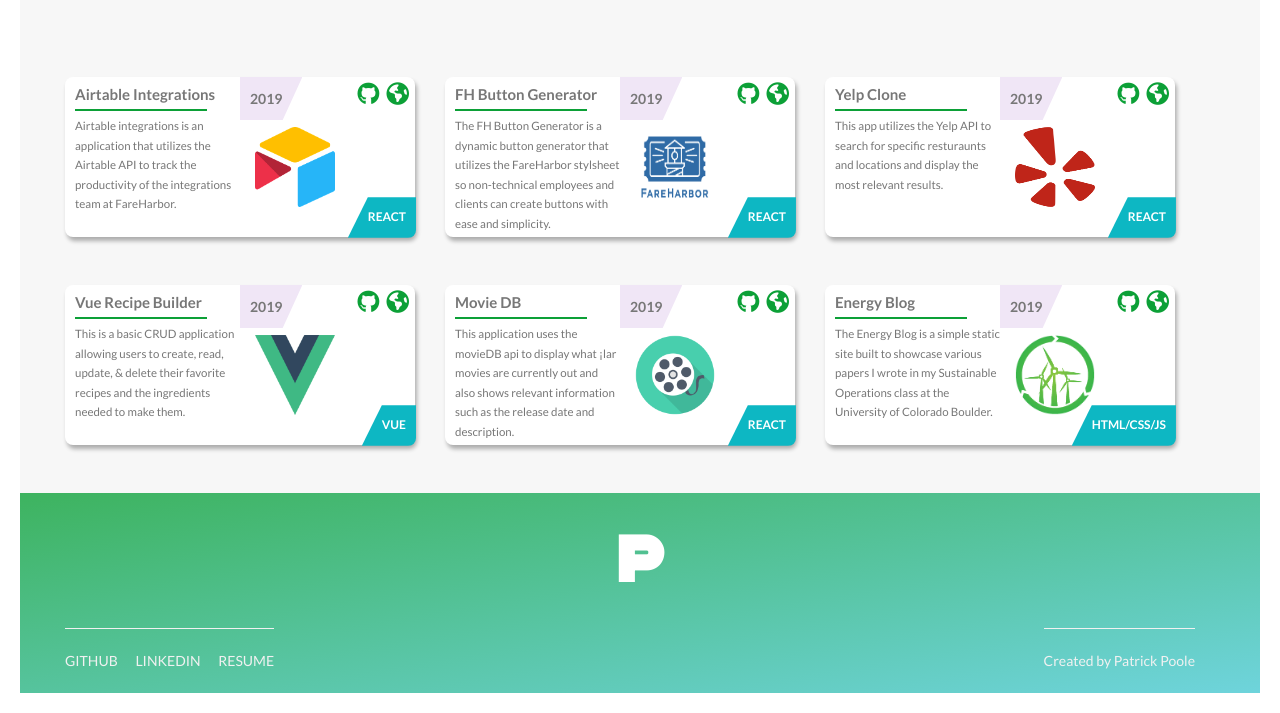
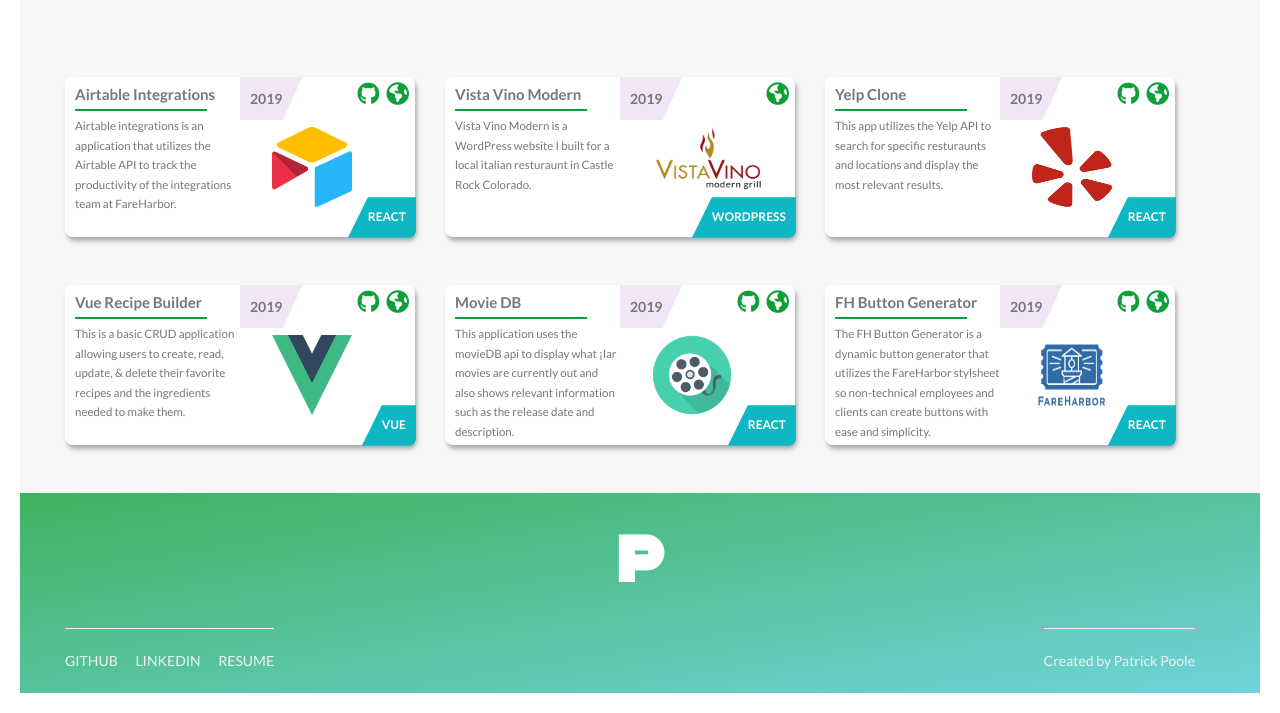
Before and after one commit to Patrickcpoole/portfolio, a plain HTML site: page index.html in a window 1280 px wide. Shown: the part 2119-2832 px from the top of the page. Drawn offline with nearby package versions, Linux system fonts and the light colour scheme.

Commit message:
changed project card

```diff
--- a/css/style.css
+++ b/css/style.css
@@ -64,13 +64,13 @@
 .row [class^='col-']:not(:last-child) {
 	margin-right: 3rem;
 }
-@media (max-width: 56.25em) {
+@media (max-width: 70em) {
 	.row [class^='col-']:not(:last-child) {
 		margin-right: 0;
 		margin-bottom: 3rem;
 	}
 }
-@media (max-width: 56.25em) {
+@media (max-width: 70em) {
 	.row [class^='col-'] {
 		width: 100% !important;
 	}
@@ -172,6 +172,16 @@
 	-webkit-clip-path: polygon(0 0, 100% 0, 100% 80vh, 0 100%);
 	clip-path: polygon(0 0, 100% 0, 100% 80vh, 0 100%);
 }
+
+@media (max-width: 75em) {
+	.header {
+		height: 60vh;
+		margin-bottom: 12em;
+		-webkit-clip-path: polygon(0 0, 100% 0, 100% 52vh, 0 100%);
+		clip-path: polygon(0 0, 100% 0, 100% 52vh, 0 100%);
+	}
+}
+
 @media (max-width: 56.25em) {
 	.header {
 		height: 65vh;
@@ -181,7 +191,7 @@
 	}
 }
 
-@media (max-width: 25em) {
+@media (max-width: 30em) {
 	.header {
 		height: 80vh;
 		margin-bottom: 2em;
@@ -606,7 +616,20 @@
 	width: 5em;
 	height: 5em;
 	margin-top: 50px;
-	margin-left: 15px;
+	margin-left: 2em;
+}
+
+#vvlogo {
+	width: 8em;
+	margin-left: 0em;
+}
+
+@media (max-width: 125em) {
+	#vvlogo {
+		width: 7em;
+		height: 4em;
+		margin-left: 2em;
+	}
 }
 
 .tech {
--- a/index.html
+++ b/index.html
@@ -27,9 +27,9 @@
             <a href="#projects" class="btn btn--white btn--animated smooth-goto">See Projects</a>
         </div>
         <div class="header-icon-container">
-                <a href="https://www.linkedin.com/in/patrickcpoole/"><i class="fab fa-linkedin header-icon"></i></a>
-                <a href="https://github.com/Patrickcpoole"><i class="fab fa-github header-icon"></i></a>
-                <a href="mailto:patrickcpoole@gmail.com"><i class="far fa-envelope header-icon"></i></a>
+                <a href="https://www.linkedin.com/in/patrickcpoole/" target="_blank"><i class="fab fa-linkedin header-icon"></i></a>
+                <a href="https://github.com/Patrickcpoole" target="_blank"><i class="fab fa-github header-icon"></i></a>
+                <a href="mailto:patrickcpoole@gmail.com" target="_blank"><i class="far fa-envelope header-icon"></i></a>
         </div>
     </header>
 
@@ -157,26 +157,24 @@
                         <div class="card">
                                 <div class="card-left">
                                     <div class="text-container">
-                                <h4>FH Button Generator</h4>
-                                    <p>The FH Button Generator is a dynamic button generator that utilizes the FareHarbor stylsheet so non-technical employees and
-                                        clients can create buttons with ease and simplicity.
+                                        <h4>Vista Vino Modern</h4>
+                                        <p>Vista Vino Modern is a WordPress website I built for a local italian resturaunt in Castle Rock Colorado.
                                         </p>
                                     </div>
                                 </div>
                                 <div class="card-right">
                                     <div class="year">2019</div>
                                         <div class="icon-container">
-                                    <a href="https://github.com/Patrickcpoole/FH-Button-Gen" target="_blank">
-                                        <i class="fab fa-github icon"></i>
-                                    </a>
-                                    <a href="http://fh-button-gen-v6.surge.sh/" target="_blank">
+
+                                            <a href="https://vistavinomoderngrill.com" target="_blank">
                                                 <i class="fas fa-globe-americas icon"></i>
                                             </a>
                                         </div>
-                            <img src="img/fh-logo.png" alt="airtable logo" />
-                            <div class="tech">React</div>
+                                    <img id="vvlogo" src="img/vvlogo.png" alt="Vista Vino Logo" />
+                                    <div class="tech">WordPress</div>
                                 </div>
                             </div>
+
                 </div>
                 <div class="col-1-of-3">
                     <div class="card">
@@ -262,24 +260,24 @@
                             <div class="card">
                                     <div class="card-left">
                                         <div class="text-container">
-                                    <h4>Energy Blog</h4>
-                                    <p>The Energy Blog is a simple static site built to showcase various papers I wrote in my Sustainable Operations class at
-                                        the University of Colorado Boulder.
+                                            <h4>FH Button Generator</h4>
+                                                <p>The FH Button Generator is a dynamic button generator that utilizes the FareHarbor stylsheet so non-technical employees and
+                                                    clients can create buttons with ease and simplicity.
                                                 </p>
                                         </div>
                                     </div>
                                     <div class="card-right">
                                         <div class="year">2019</div>
                                             <div class="icon-container">
-                                        <a href="https://github.com/Patrickcpoole/airtable-integrations-v2" target="_blank">
+                                                <a href="https://github.com/Patrickcpoole/FH-Button-Gen" target="_blank">
                                                     <i class="fab fa-github icon"></i>
                                                 </a>
-                                        <a href="https://patrickcpoole.github.io/energy-blog/index.html" target="_blank">
+                                                <a href="http://fh-button-gen-v6.surge.sh/" target="_blank">
                                                     <i class="fas fa-globe-americas icon"></i>
                                                 </a>
                                             </div>
-                                <img src="img/renewable-energy.png" alt="renewable icon" />
-                                <div class="tech">HTML/CSS/JS</div>
+                                        <img src="img/fh-logo.png" alt="airtable logo" />
+                                        <div class="tech">React</div>
                                     </div>
                                 </div>
                     </div>
```
Also changed, not shown: img/vvlogo.png (added), 4 other files. Lines whose indentation alone changed are shown as unchanged.
